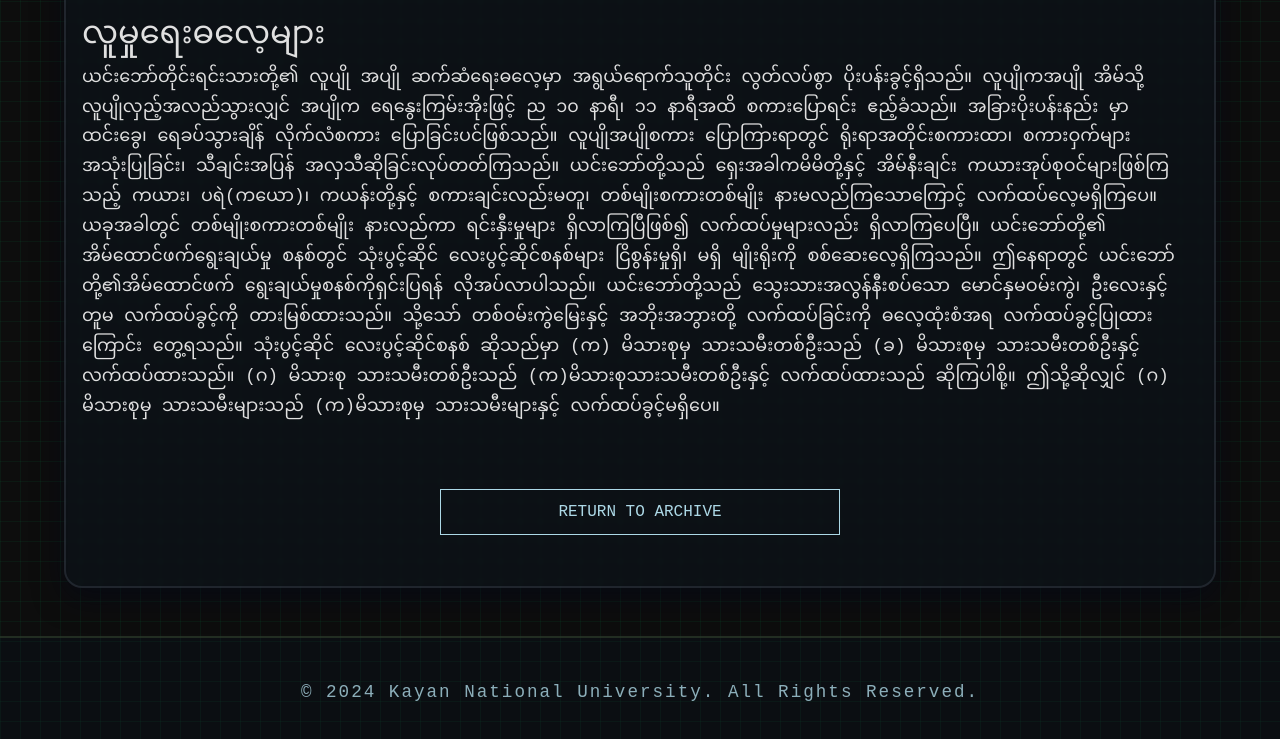
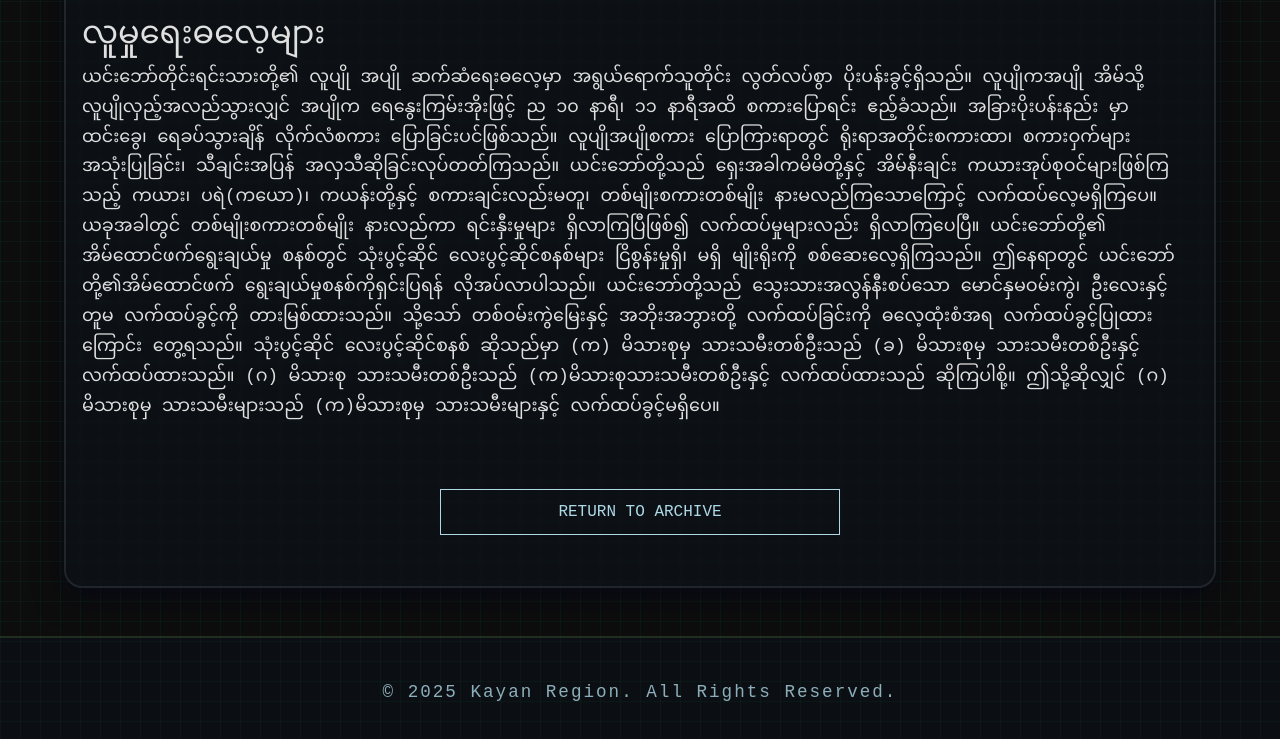
Before and after one commit to san189400-del/kncu.site, a plain HTML site: page KANGAN.html in a window 1280 px wide. Shown: the part 2839-3578 px from the top of the page. Drawn offline with nearby package versions, Linux system fonts and the light colour scheme.

Commit message:
Update KANGAN.html

```diff
--- a/KANGAN.html
+++ b/KANGAN.html
@@ -526,7 +526,7 @@
     </div>
 
     <footer class="footer-text">
-        <p>&copy; 2024 Kayan National University. All Rights Reserved.</p>
+        <p>&copy; 2025 Kayan Region. All Rights Reserved.</p>
     </footer>
 
 <!-- Bootstrap 5 JS Bundle (includes Popper.js for dropdowns) -->
```
